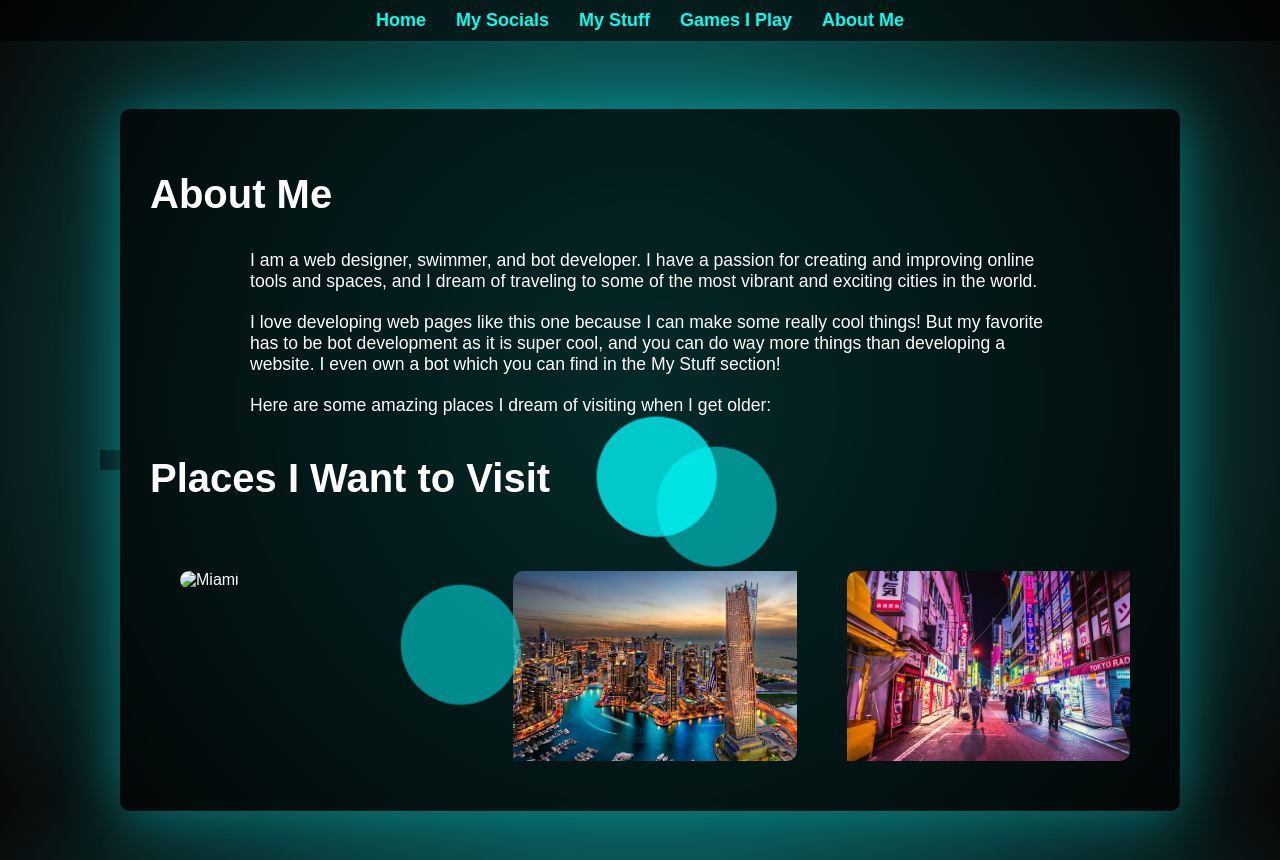
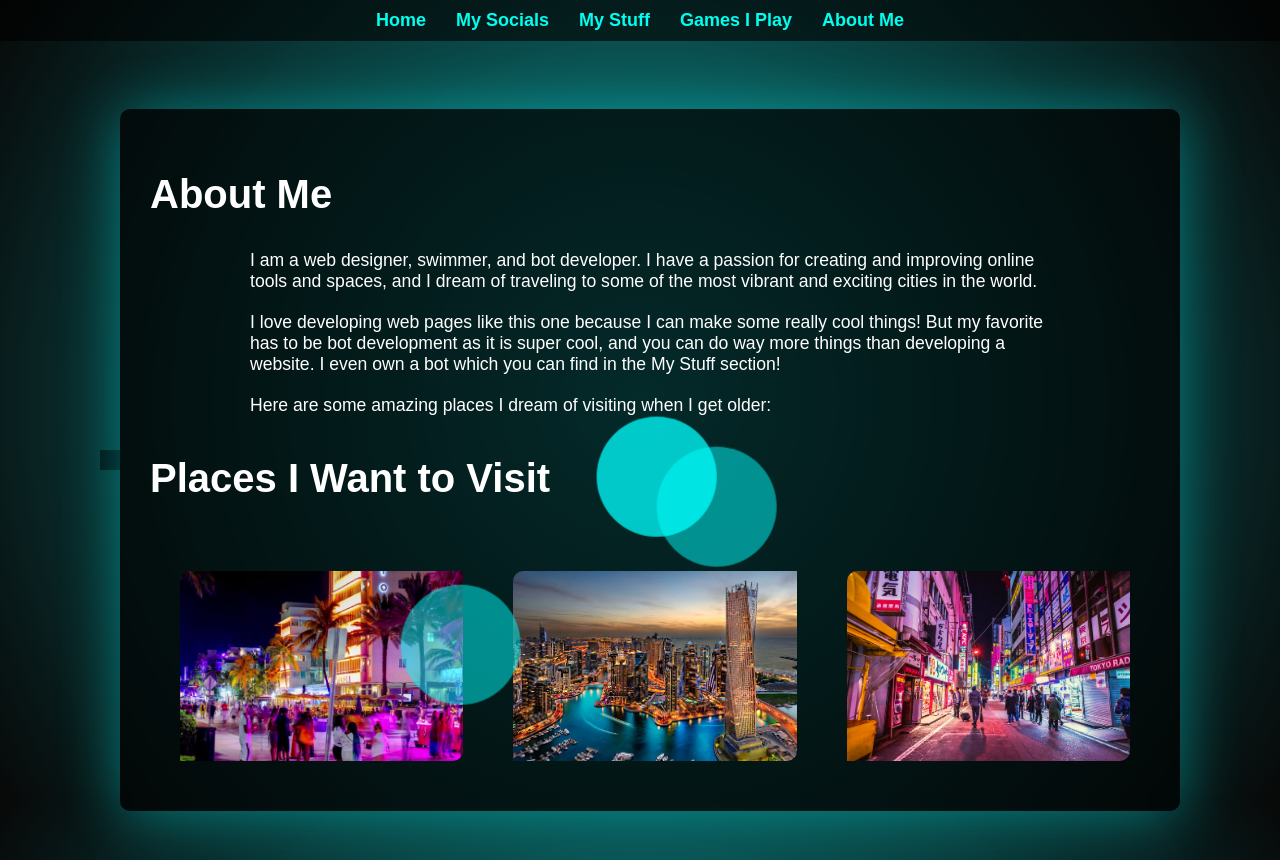
Before and after one commit to Swiftly-Fast/MyBio, a plain HTML site: page about.html in a window 1280 px wide. Drawn offline with Linux system fonts and the light colour scheme.

Commit message:
Update about.html

```diff
--- a/about.html
+++ b/about.html
@@ -226,7 +226,7 @@
             <div class="images">
                 <!-- Miami -->
                 <div class="image-container">
-                    <img src="images/gettyimages-1376792437-640x640.jpg" alt="Miami">
+                    <img src="gettyimages-1376792437-640x640.jpg" alt="Miami">
                     <div class="tooltip">
                         <strong>Miami</strong>
                         <p>Miami is a coastal city in Florida, famous for its stunning beaches, vibrant nightlife, and cultural diversity. Known as a global destination for tourism, it also offers rich Latin-American influences in its food and art scenes.</p>
```
